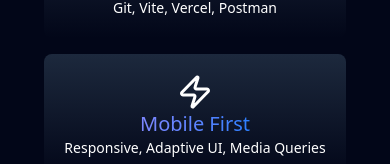
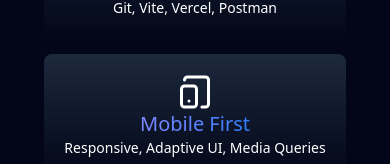
Before and after one commit to MoatazJS/moataz-portfolio, a Next.js app: page / in a window 390 px wide. Shown: the part 2350-2514 px from the top of the page. Built offline with nearby package versions, Linux system fonts and the light colour scheme.

Commit message:
fixed logo of mobile design card

```diff
--- a/components/Skills.tsx
+++ b/components/Skills.tsx
@@ -6,6 +6,7 @@ import {
   ZapIcon,
   BrainCircuit,
   DatabaseIcon,
+  TabletSmartphone,
 } from "lucide-react";
 import { easeInOut, motion } from "framer-motion";
 export default function Skills() {
@@ -209,7 +210,7 @@ export default function Skills() {
               transition={{ duration: 1.3, ease: easeInOut }}
               viewport={{ once: true, amount: 0.2 }}
             >
-              <ZapIcon className="w-9 h-9 md:w-12 md:h-12" />
+              <TabletSmartphone className="w-9 h-9 md:w-12 md:h-12" />
             </motion.div>
             <motion.div
               initial={{ opacity: 0, x: 20 }}
```
